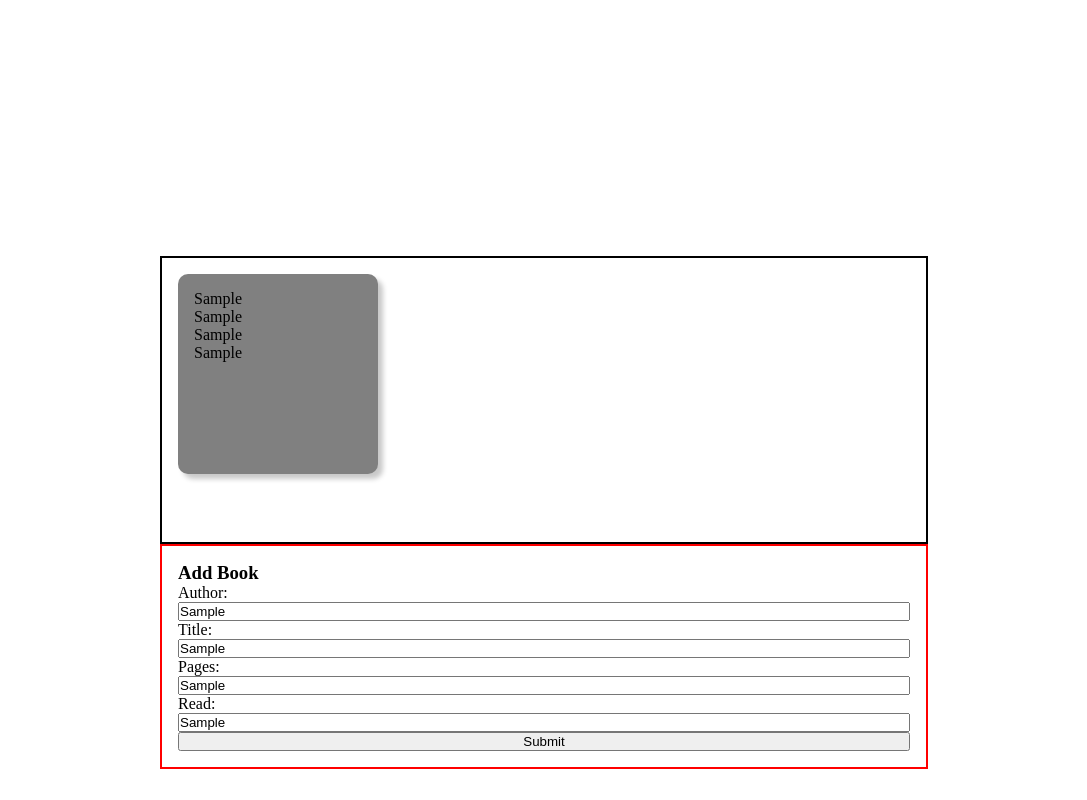
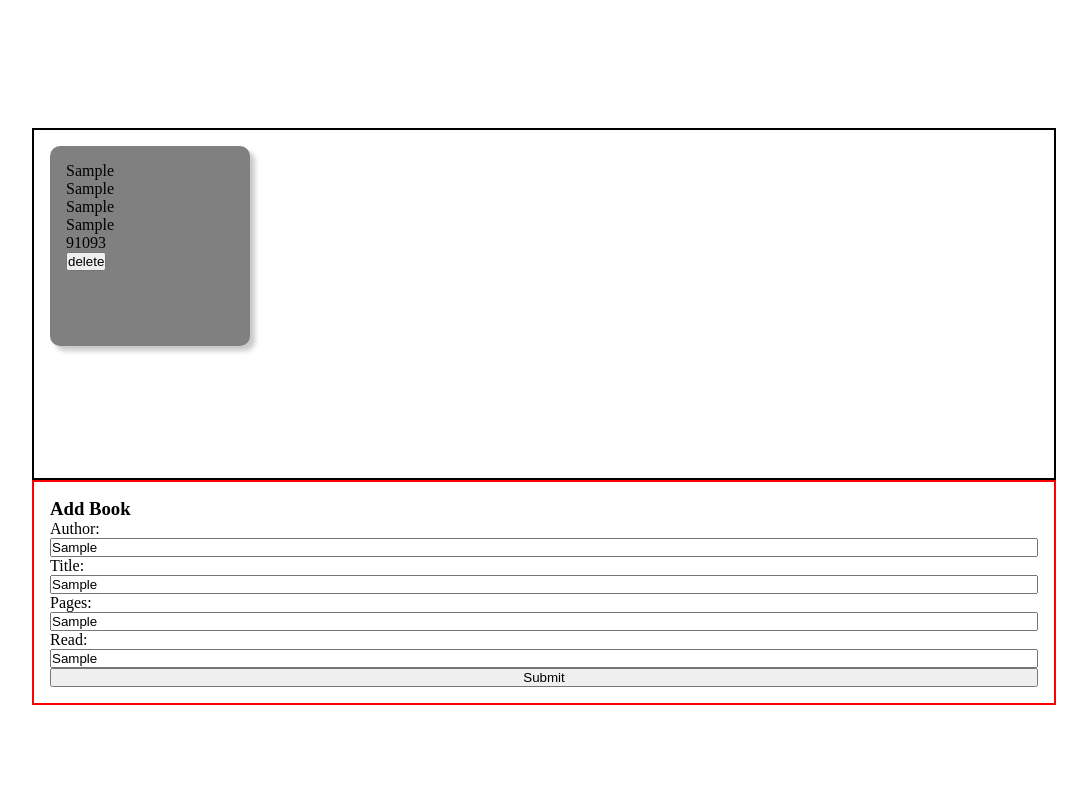
Before and after one commit to Im-Humor/top-library, a plain HTML site: page index.html in a window 1280 px wide. Both pictures are taken after typing "Sample", "Sample", "Sample", "Sample" into the empty fields and a click on the button "Submit". Shown: the whole page, without its empty margins (96-1183 px from the left). Drawn offline with Linux system fonts and the light colour scheme.

```diff
--- a/index.html
+++ b/index.html
@@ -12,6 +12,7 @@
                 <div class="book-title"><p>1000 tests under the sea</p></div>
                 <div class="book-pages"><p>1400</p></div>
                 <div class="book-read-status"><p>read</p></div>
+                <div class="book-id">id</div>
             </div>
         </div>
         <div class="form-container">
--- a/script.js
+++ b/script.js
@@ -23,7 +23,7 @@ const library = (() => {
             newCardAuthor.classList.add("book-author")
             newCardAuthor.innerText = libraryInventory[x]["author"]
             const newCardTitle = document.createElement("div")
-            newCardTitle.classList.add("book-author")
+            newCardTitle.classList.add("book-title")
             newCardTitle.innerText = libraryInventory[x]["title"]
             const newCardPages = document.createElement("div")
             newCardPages.classList.add("book-pages")
@@ -31,10 +31,27 @@ const library = (() => {
             const newCardReadStatus = document.createElement("div")
             newCardReadStatus.classList.add("book-read-status")
             newCardReadStatus.innerText = libraryInventory[x]["read_status"]
+            const newCardId = document.createElement("div")
+            newCardId.classList.add("book-id")
+            newCardId.innerText = libraryInventory[x]["book_id"]
+            const newCardDeleteButton = document.createElement("button")
+            newCardDeleteButton.setAttribute("type", "button")
+            newCardDeleteButton.innerText = "delete"
+
+            const deleteFunction = (event) => {
+                let objectId = event.target.parentNode.querySelector('.book-id').innerText;
+                let bookLoc = libraryInventory.findIndex(book => book.book_id == objectId);
+                libraryInventory.splice(bookLoc, 1)
+                event.target.removeEventListener("click", deleteFunction)
+                refreshLibrary()
+            }
+            newCardDeleteButton.addEventListener("click", deleteFunction)
             newCard.appendChild(newCardAuthor)
             newCard.appendChild(newCardTitle)
             newCard.appendChild(newCardPages)
             newCard.appendChild(newCardReadStatus)
+            newCard.appendChild(newCardId)
+            newCard.appendChild(newCardDeleteButton)
             libraryContainer.appendChild(newCard)
         }
     }
--- a/style.css
+++ b/style.css
@@ -10,12 +10,11 @@ html, body {
 }
 
 body {
-    padding: 20%;
+    padding: 10% 10% 25% 10%;
 }
 
 .library-container {
     border: 2px solid black;
-    padding: 1rem;
     display: flex;
     flex-wrap: wrap;
     height: 100%;
@@ -28,6 +27,7 @@ body {
     box-shadow: 5px 5px 5px rgb(201, 201, 201);
     border-radius: 10px;
     padding: 1rem;
+    margin: 1rem;
 }
 
 .form-container {
```
